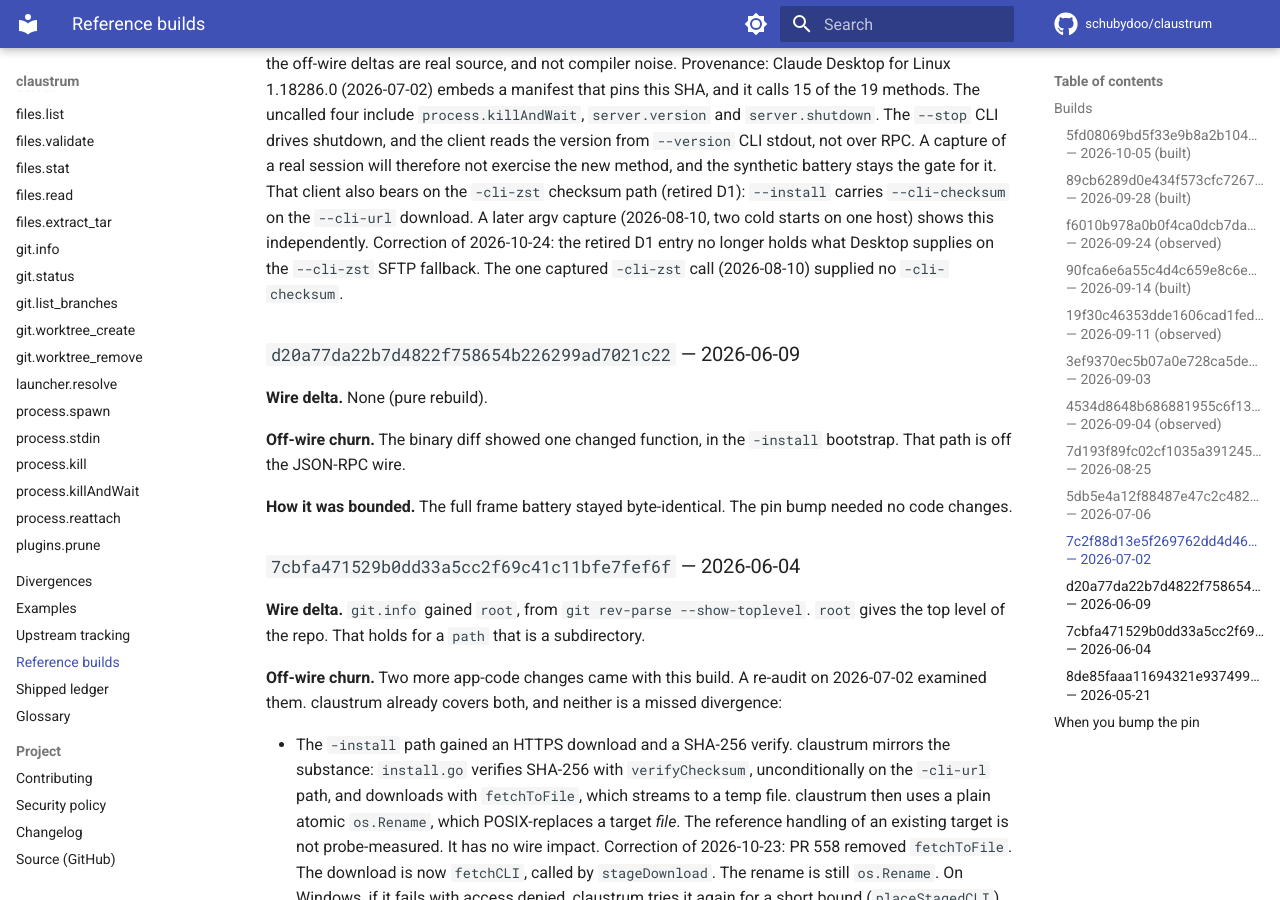
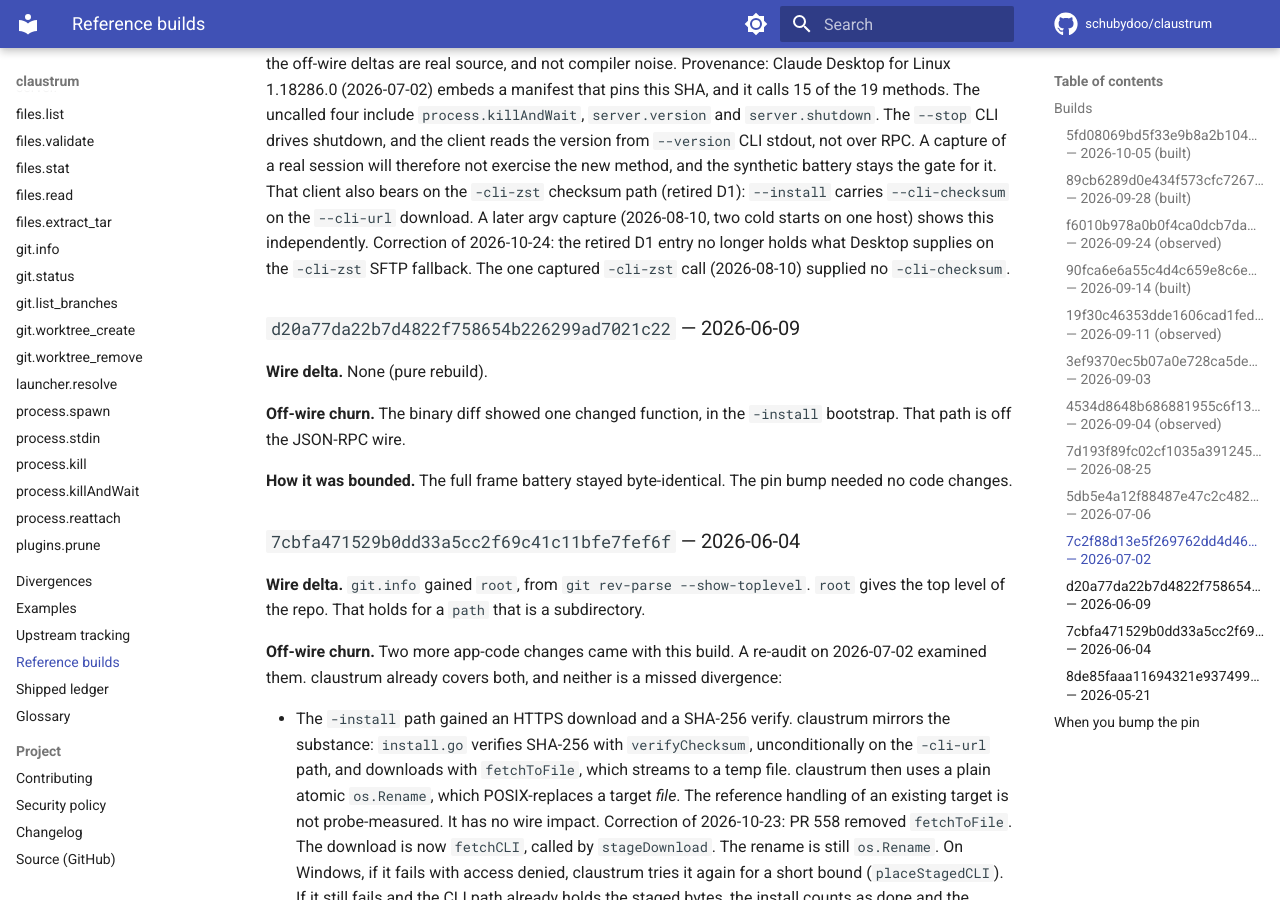
Before and after one commit to schubydoo/claustrum, an MkDocs documentation site: the page built from docs/REFERENCE-BUILDS.md, in a window 1280 px wide and 900 px high, scrolled down 14073 px. Built offline with MkDocs 1.6.1 and Material for MkDocs 9.7.7, drawn with Linux system fonts in a browser that asks for light colours; comment, search, counter and statistics services are not loaded.

Commit message:
docs: spell the -cli-zst flag one way in the D1 correction
Co-Authored-By: Claude Opus 5.5 <noreply@anthropic.com>

```diff
--- a/docs/REFERENCE-BUILDS.md
+++ b/docs/REFERENCE-BUILDS.md
@@ -654,7 +654,7 @@ synthetic battery stays the gate for it. That client also bears on the
 `-cli-zst` checksum path (retired D1): `--install` carries `--cli-checksum` on the `--cli-url` download. A
 later argv capture (2026-08-10, two cold starts on one host) shows this
 independently. Correction of 2026-10-24: the retired D1 entry no longer holds what Desktop
-supplies on the `--cli-zst` SFTP fallback. The one captured `-cli-zst` call
+supplies on the `-cli-zst` SFTP fallback. The one captured `-cli-zst` call
 (2026-08-10) supplied no `-cli-checksum`.
 
 ### `d20a77da22b7d4822f758654b226299ad7021c22` — 2026-06-09
```
